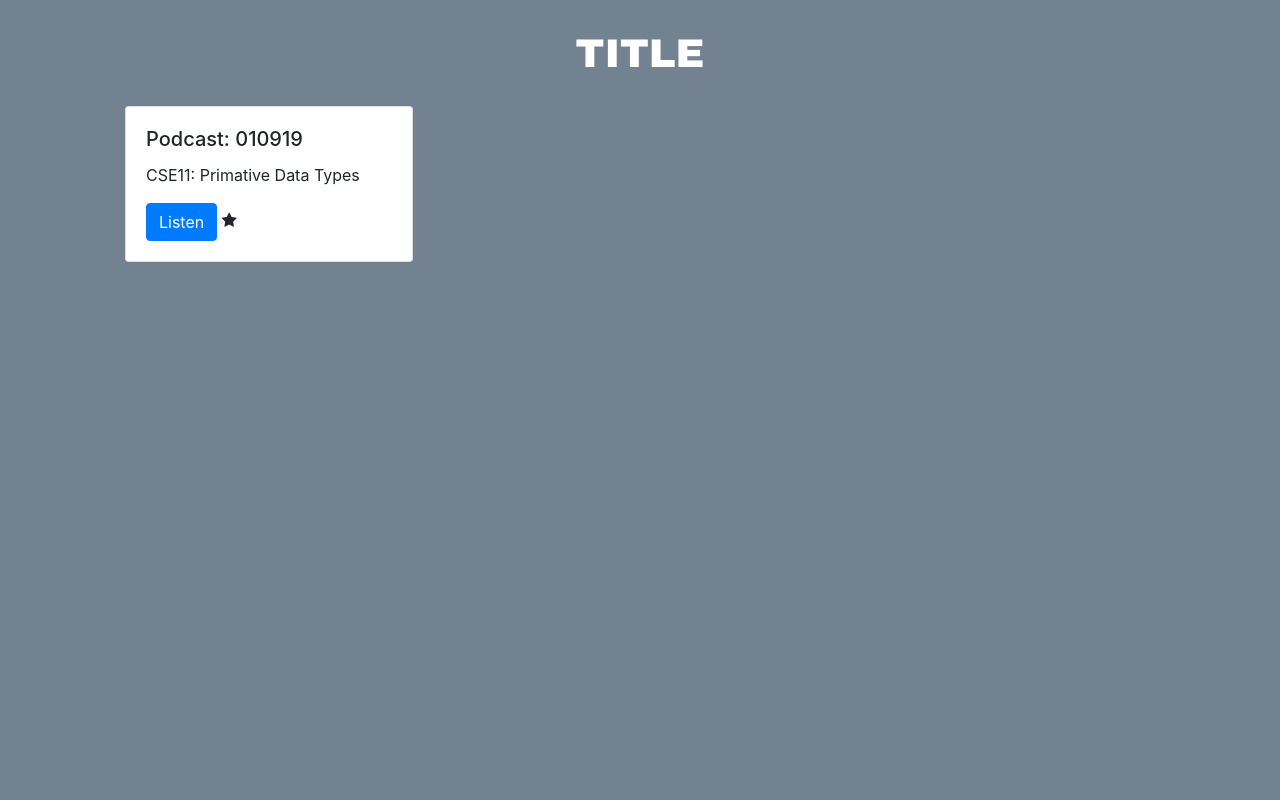
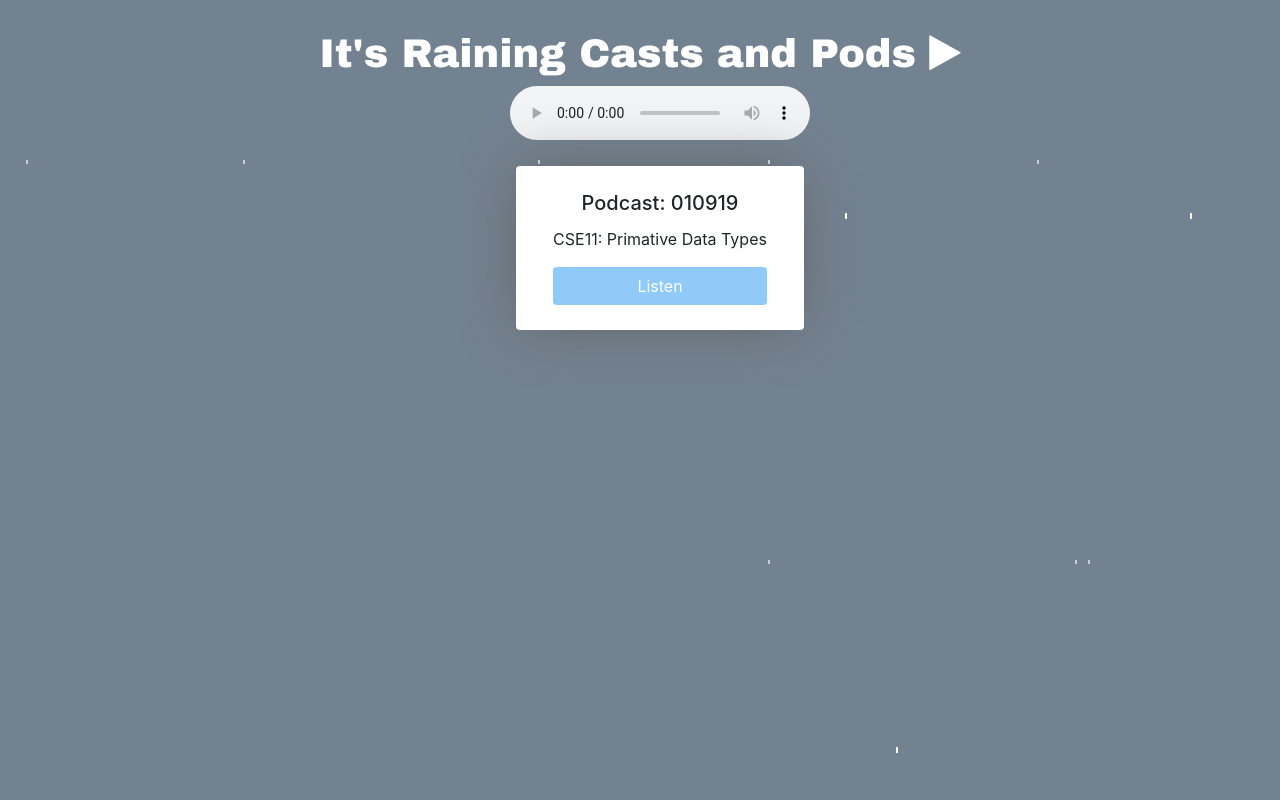
Before and after one commit to eminguyen/its-raining-casts-and-pods, a Node server app: template views/index.ejs in a window 1280 px wide. Run offline with Node 20, Linux system fonts and the light colour scheme; the template is opened without the code that fills it: most values are stand-ins (such as "Sample title", 1, 10 or a date in 2020); some libraries are stand-ins or nearby versions.

Commit message:
Add sound recording and additional front end

```diff
--- a/functions/index.js
+++ b/functions/index.js
@@ -10,7 +10,7 @@ exports.textMessage = functions.database.ref('/{podcast}')
       const data = event._data;
 
       client.messages.create({
-          body: 'Your new podcast is available at ' + data.id,
+          body: 'Your new podcast is available at https://itsrainingcastsandpods.com/' + data.id,
           to: config.receiverNumber,  // Text this number
           from: config.senderNumber // From a valid Twilio number
       })
--- a/package.json
+++ b/package.json
@@ -9,12 +9,14 @@
     "cors": "^2.8.5",
     "ejs": "^2.6.1",
     "express": "^4.16.4",
+    "express-fileupload": "^1.1.1-alpha.1",
     "firebase": "^5.7.3",
     "firebase-admin": "^6.5.0",
     "firebase-functions": "^2.1.0",
     "googleapis": "^36.0.0",
     "howler": "^2.1.1",
     "http": "0.0.0",
+    "recorder-js": "^1.0.7",
     "socket.io": "^2.2.0"
   },
   "devDependencies": {},
--- a/public/index.css
+++ b/public/index.css
@@ -1,17 +1,46 @@
 .title {
   font-family: 'Archivo Black', sans-serif;
   color: white;
+  z-index: 2;
   margin-top: 30px;
   text-align: center;
+  text-shadow: -1px 0px 56px -6px rgba(71,71,71,1);
+  user-select: none;
 }
 
 body {
   background-color: #738290;
 }
 
+#playButton:hover {
+  cursor: pointer;
+}
+
+.fa-play {
+  color: white;
+  size: 5em;
+}
+
 .card {
   width: 18rem;
   margin: 20px;
+  border-color: transparent;
+  border-width: 5px;
+  -webkit-box-shadow: -1px 0px 56px -6px rgba(100,100,100,1);
+  -moz-box-shadow: -1px 0px 56px -6px rgba(100,100,100,1);
+  box-shadow: -1px 0px 56px -6px rgba(100,100,100,1);
+}
+
+.listener {
+  background-color: #90CAF9;
+  border-color: transparent !important;
+  width: 90%;
+}
+
+.card:hover {
+  transition-duration: .3s;
+  border-color: #90CAF9;
+  border-width: 5px !important;
 }
 
 .fa .fa-star {
@@ -27,9 +56,44 @@ body {
   height: 100%;
 }
 
-audio {
+#audio {
   position: fixed;
   left: 10px;
   bottom: 10px;
-  width: calc(100% - 20px);
+  width: 100%;
+  height: 10%;
 }
+
+.audioCont {
+  text-align: center;
+}
+
+@keyframes myanim {
+  from { top: 0; }
+  to   { top: 100%; }
+}
+
+.drop {
+  position: fixed;
+}
+
+.layer1 {
+  width: 2px;
+  height: 6px;
+  background-color: #fff;
+  animation: myanim .75s infinite linear;
+}
+
+.layer2 {
+  width: 2px;
+  height: 4px;
+  background-color: #ccc;
+  animation: myanim 1s infinite linear;
+}
+
+.layer3 {
+  width: 1px;
+  height: 2px;
+  background-color: #aaa;
+  animation: myanim 1.25s infinite linear;
+}
--- a/server.js
+++ b/server.js
@@ -59,7 +59,22 @@ firebase.database().ref('/').set({
   },
   'podcast4': {
     'id': 'fakelink4',
-  }
+  },
+  'podcast5': {
+    'id': 'fakelink5',
+  },
+  'podcast6': {
+    'id': 'fakelink6',
+  },
+  'podcast7': {
+    'id': 'fakelink7',
+  },
+  'podcast8': {
+    'id': 'fakelink8',
+  },
+  'podcast9': {
+    'id': 'fakelink9',
+  },
 });
 
 listIds = []
@@ -104,17 +119,5 @@ async function download() {
   });
 }*/
 
-/* socket io */
-/*
-const server = http.Server(app);
-server.listen(port);
-const socketIo = require('socket.io');
-const io = socketIo(server);
-
-io.on('connection', (socket) => {
-  socket.emit('hello', {
-    greeting: 'Hello world'
-  })
-})*/
 
 download();
--- a/views/index.ejs
+++ b/views/index.ejs
@@ -8,23 +8,29 @@
   <meta charset="UTF-8">
   <meta name="viewport" content="width=device-width, initial-scale=1.0">
   <meta http-equiv="X-UA-Compatible" content="ie=edge">
-  <title>Document</title>
+  <title>Podcasts</title>
 </head>
 <body>
-  <h1 class="title">TITLE</h1>
+  <h1 class="title">It's Raining Casts and Pods  <i id="playButton" class="fa fa-play"></i></h1>
   <ul>
+  <!--<audio controls id='audio1'></audio> -->
+  <div class="audioCont">
+    <audio controls id='audioSaver'></audio>
+  </div>
   <div class="container">
-    <div class="row">
+    <div class="row" style="float: none; margin: 0 auto;">
     <% for(var urls of list) { %>
-        <div class="col-sm">
-      <div class="card">
-        <div class="card-body">
-          <h5 class="card-title">Podcast: 010919</h5>
-          <p class="card-text">CSE11: Primative Data Types</p>
-          <a href="/<%= urls.name %>" class="btn btn-primary">Listen</a>
-          <i class="fa fa-star"></i>
-        </div>
-      </div>
+        <div class="col-sm" align="center">
+          <div class="card">
+            <div class="card-body">
+              <h5 contenteditable="true" class="card-title">Podcast: 010919</h5>
+              <p contenteditable="true" class="card-text">CSE11: Primative Data Types</p>
+              <div class="text-center">
+                <a href="/<%= urls.name %>" class="btn btn-primary listener">Listen</a>
+              </div>
+              <!-- <i class="fa fa-star"></i> -->
+            </div>
+          </div>
         </div>
     <% } %>
     </div>
@@ -33,5 +39,7 @@
   <script src="https://code.jquery.com/jquery-3.3.1.slim.min.js" integrity="sha384-q8i/X+965DzO0rT7abK41JStQIAqVgRVzpbzo5smXKp4YfRvH+8abtTE1Pi6jizo" crossorigin="anonymous"></script>
   <script src="https://cdnjs.cloudflare.com/ajax/libs/popper.js/1.14.6/umd/popper.min.js" integrity="sha384-wHAiFfRlMFy6i5SRaxvfOCifBUQy1xHdJ/yoi7FRNXMRBu5WHdZYu1hA6ZOblgut" crossorigin="anonymous"></script>
   <script src="https://stackpath.bootstrapcdn.com/bootstrap/4.2.1/js/bootstrap.min.js" integrity="sha384-B0UglyR+jN6CkvvICOB2joaf5I4l3gm9GU6Hc1og6Ls7i6U/mkkaduKaBhlAXv9k" crossorigin="anonymous"></script>
+  <script src="https://cdn.rawgit.com/mattdiamond/Recorderjs/08e7abd9/dist/recorder.js"></script>
+  <script src="home.js"> </script>
 </body>
 </html>
--- a/views/podcast.ejs
+++ b/views/podcast.ejs
@@ -4,10 +4,12 @@
   <meta charset="UTF-8">
   <meta name="viewport" content="width=device-width, initial-scale=1.0">
   <meta http-equiv="X-UA-Compatible" content="ie=edge">
-  <title>Document</title>
+  <title>Podcasts</title>
+  <link href="index.css" rel="stylesheet" type="text/css">
 </head>
 <body>
 
+  <h1 class="title">It's Raining Casts and Pods</h1>
   <div id="content">
   <canvas id="canvas"></canvas>
   <audio id="audio" controls>
```
Also changed, not shown: public/home.js (added, +60 -0 lines), public/index.js (+5 -5 lines), public/player.js (deleted).
